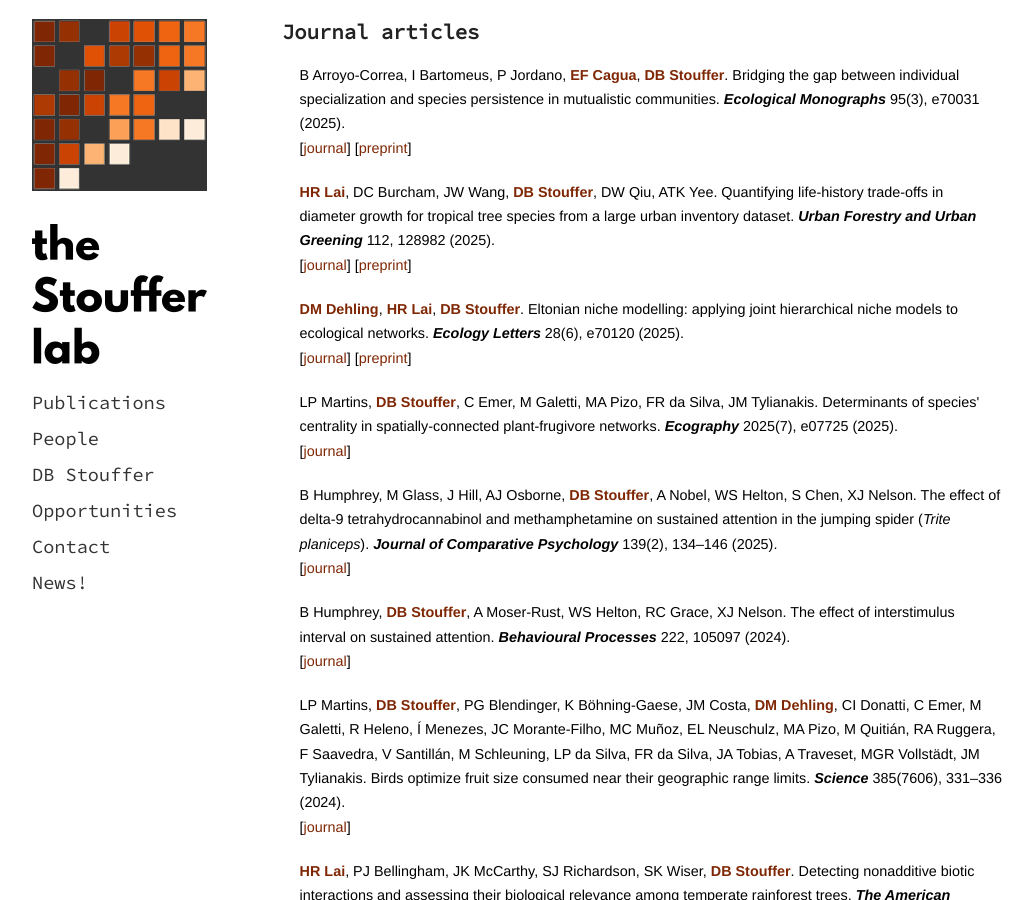
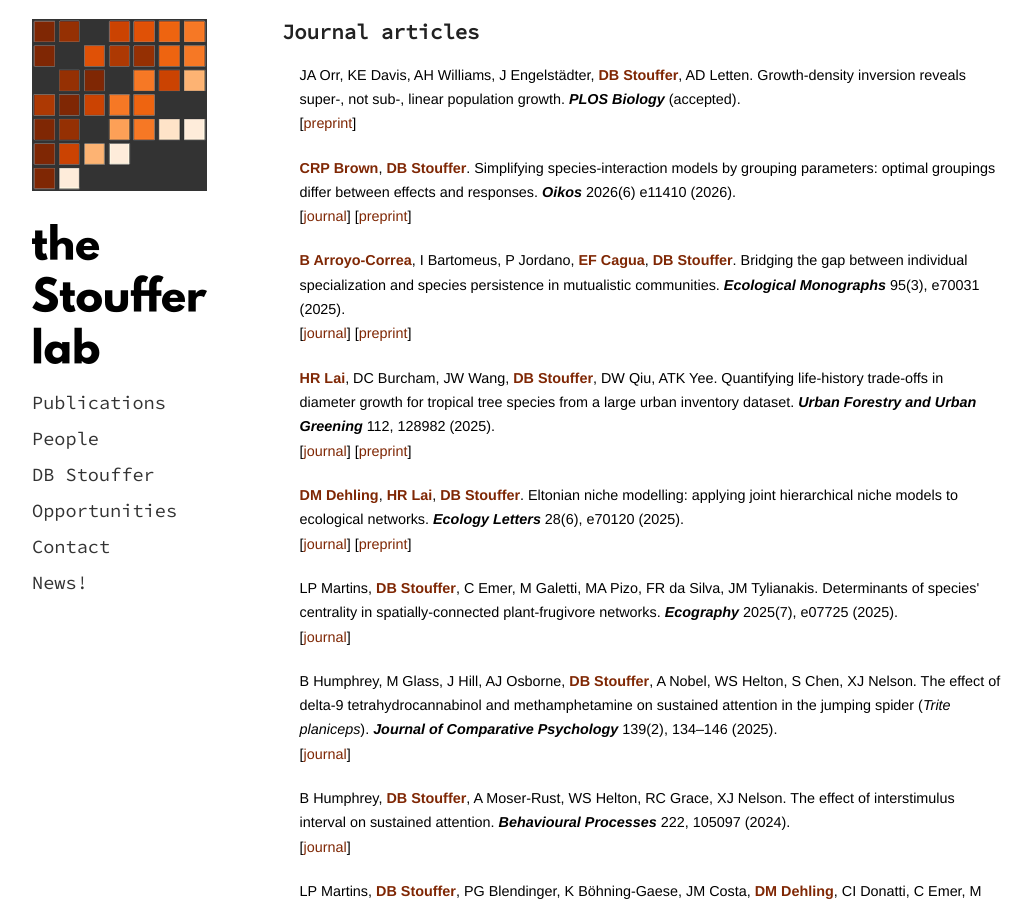
Before and after one commit to stoufferlab/stoufferlab.github.io, a Jekyll site: the page built from publications/index.html, in a window 1280 px wide and 900 px high. Shown: the whole window, without its empty margins (123-1156 px from the left). Built offline with Jekyll 4.4.1, drawn with Linux system fonts in a browser that asks for light colours; nearby versions of some CDN libraries; library files that are not in the unit come from our copies; a script that is not in the unit is left out.

Commit message:
adding Oikos with Christopher and PLOS Biol with James

```diff
--- a/publications/papers.html
+++ b/publications/papers.html
@@ -3,7 +3,47 @@
 <div id="publication">
 <li>
 <p>
-B Arroyo-Correa,
+JA Orr,
+KE Davis,
+AH Williams,
+J Engelstädter,
+<b style="color: rgb(127,39,4);">DB Stouffer</b>,
+AD Letten.
+Growth-density inversion reveals super-, not sub-, linear 	population growth.
+<b><i>PLOS Biology</i></b>
+(accepted).
+<br>
+	<!--
+		[<a href="https://doi.org/10.1002/oik.11410">journal</a>]
+	-->
+	[<a href="https://doi.org/10.32942/X2F948">preprint</a>]
+<br>
+</p>
+</li>
+</div>
+
+<div id="publication">
+<li>
+<p>
+<b style="color: rgb(127,39,4);">CRP Brown</b>,
+<b style="color: rgb(127,39,4);">DB Stouffer</b>.
+Simplifying species-interaction models by grouping parameters: optimal groupings differ between effects and responses.
+<b><i>Oikos</i></b>
+2026(6)
+e11410
+(2026).
+<br>
+        [<a href="https://doi.org/10.1002/oik.11410">journal</a>]
+	[<a href="https://doi.org/10.1101/2025.01.18.633749">preprint</a>]
+<br>
+</p>
+</li>
+</div>
+
+<div id="publication">
+<li>
+<p>
+<b style="color: rgb(127,39,4);">B Arroyo-Correa</b>,
 I Bartomeus,
 P Jordano,
 <b style="color: rgb(127,39,4);">EF Cagua</b>,
```
